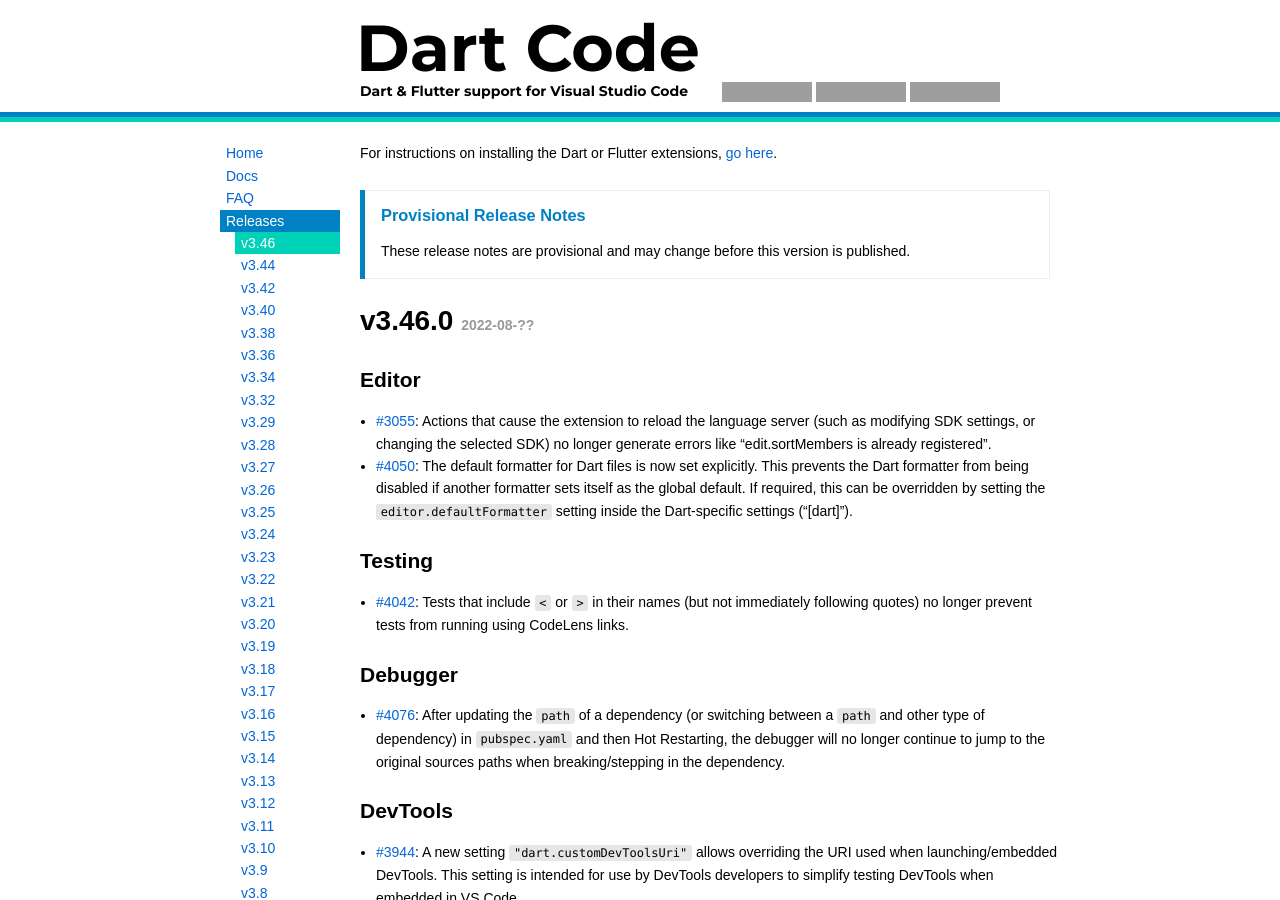
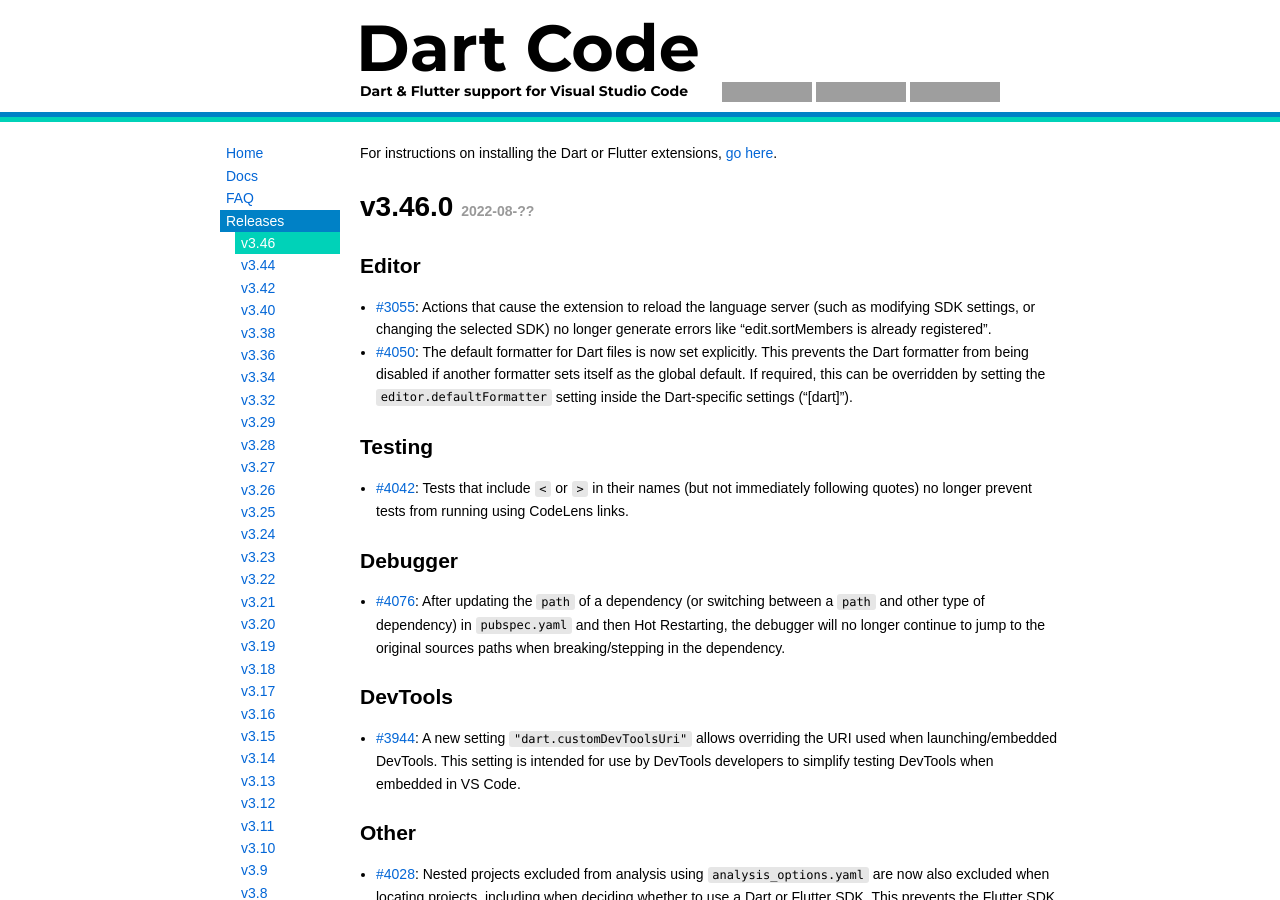
Before and after one commit to Dart-Code/Website, a Jekyll site: the page built from _releases/v3.46.md, in a window 1280 px wide and 900 px high. Built offline with Jekyll 4.4.1, drawn with Linux system fonts in a browser that asks for light colours; some of the changed lines change nothing that is shown; grey boxes are pictures that could not be loaded.

Commit message:
Mark v3.46 as non-provisional

```diff
--- a/_releases/v3.46.md
+++ b/_releases/v3.46.md
@@ -1,8 +1,7 @@
 ---
 title: v3.46
 sort_order: v0003_0046
-excerpt: "..."
-provisional: true
+excerpt: "Minor updates and bug fixes..."
 ---
 
 # v3.46.0 *2022-08-??*
```
